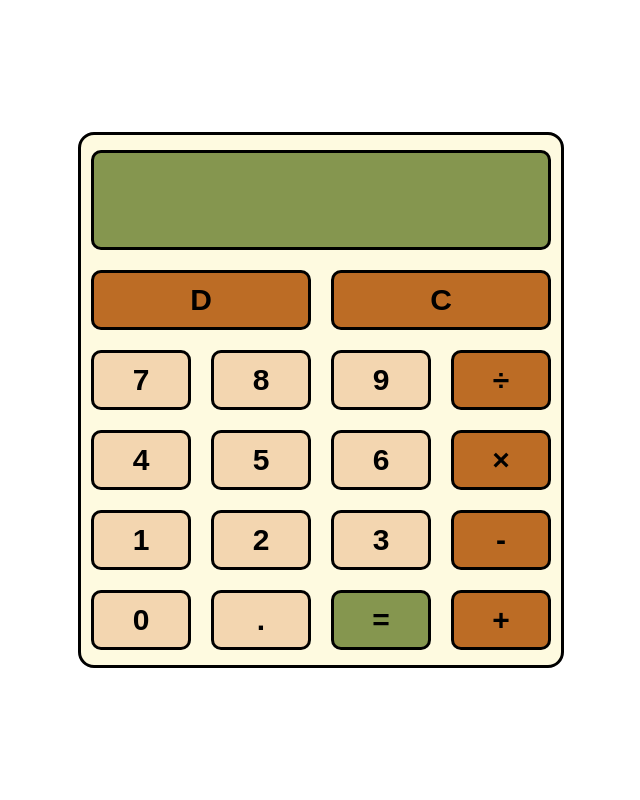
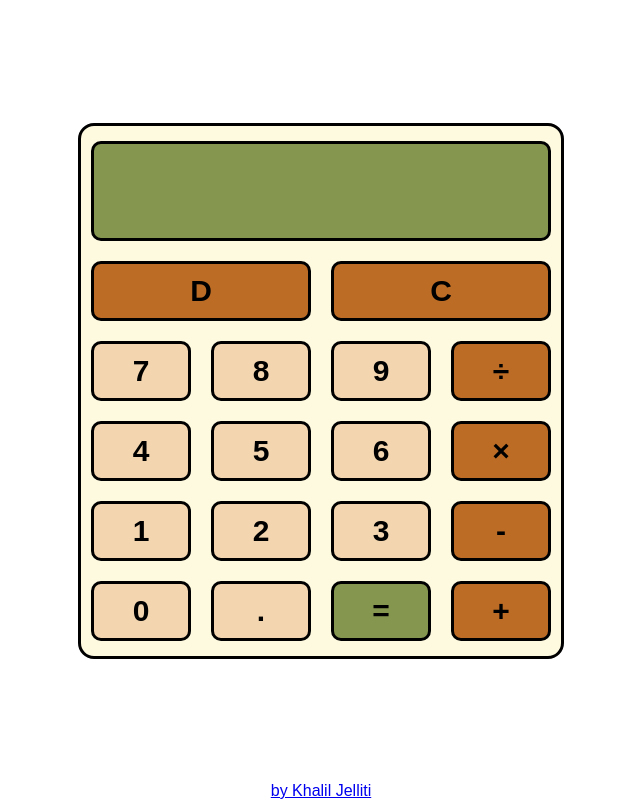
Before and after one commit to khaliljel04/calculator, a plain HTML site: page index.html in a window 1280 px wide. Shown: the whole page, without its empty margins (319-959 px from the left). Drawn offline with Linux system fonts and the light colour scheme.

Commit message:
Add link to Github page

```diff
--- a/index.html
+++ b/index.html
@@ -45,6 +45,9 @@
                 </div>
             </div>
         </div>
+        <dov id="footer">
+            <a href="https://github.com/khaliljel04/calculator" class="credit">by Khalil Jelliti</a>
+        </dov>
     </div>
 </body>
 </html>
--- a/style.css
+++ b/style.css
@@ -7,6 +7,7 @@
 
 #wrapper {
     display: flex;
+    flex-direction: column;
     align-items: center;
     justify-content: center;
     height: 100vh;
@@ -19,6 +20,7 @@
     border: black solid 3px;
     border-radius: 16px;
     padding: 15px 10px;
+    margin: auto;
     background-color: #fefae0;
 }
 
```
